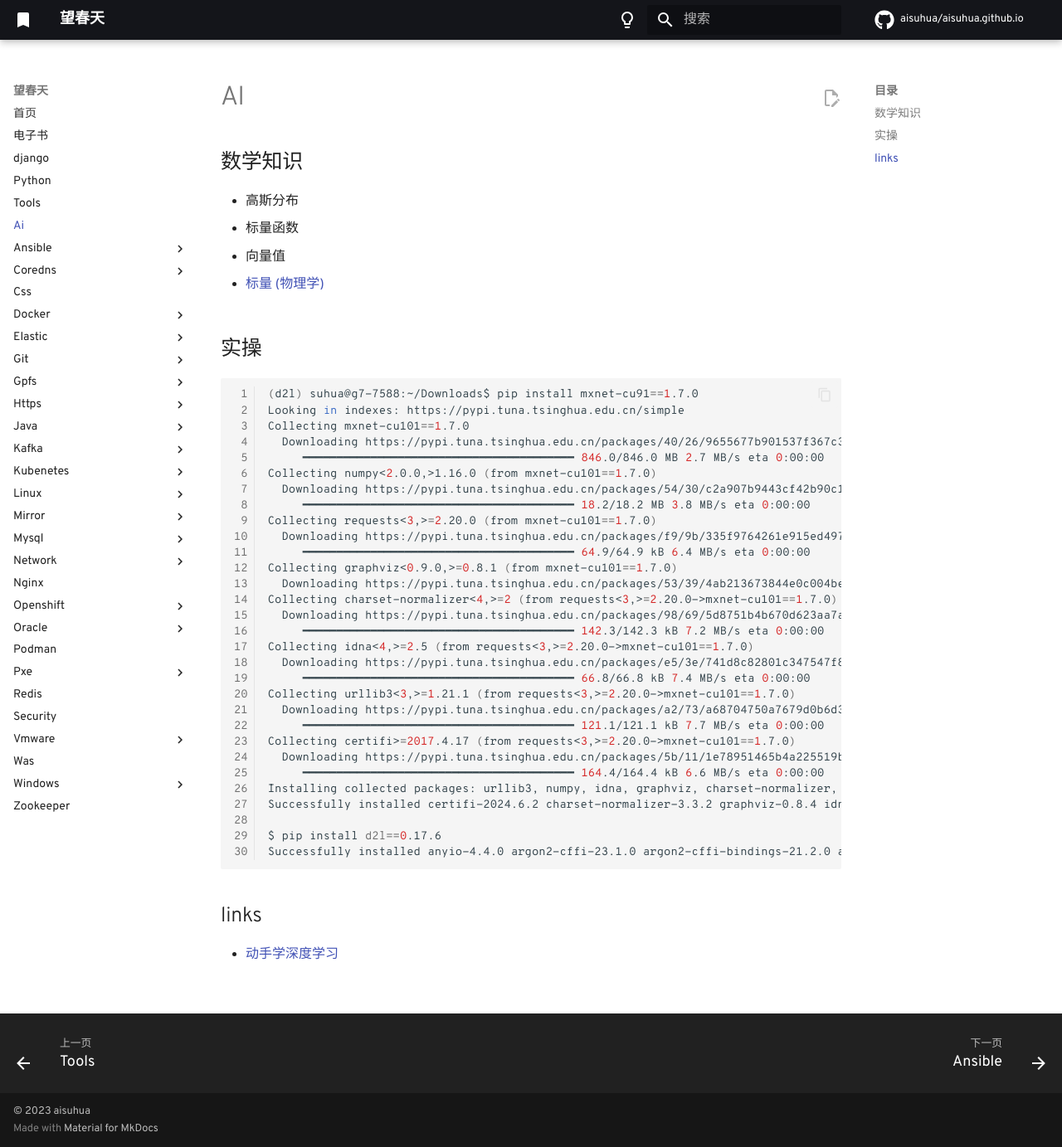
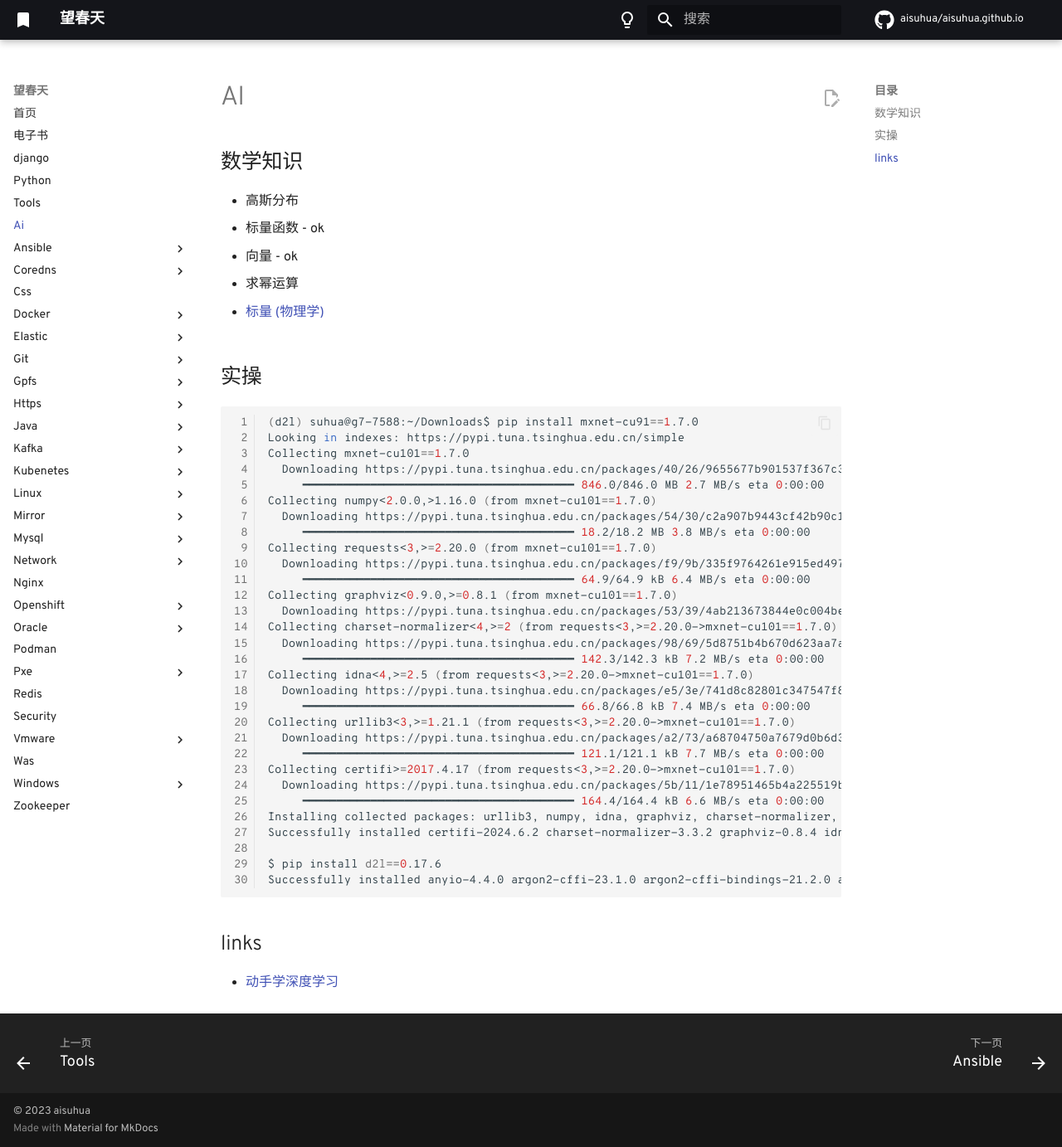
Before and after one commit to aisuhua/aisuhua.github.io, an MkDocs documentation site: the page built from docs/ai/README.md, in a window 1280 px wide and 1383 px high. Shown: the whole window at 83% size. Built offline with MkDocs 1.6.1 and Material for MkDocs 9.7.7, drawn with Linux system fonts in a browser that asks for light colours; comment, search, counter and statistics services are not loaded.

Commit message:
README.md

```diff
--- a/docs/ai/README.md
+++ b/docs/ai/README.md
@@ -3,8 +3,9 @@
 ## 数学知识
 
 - 高斯分布
-- 标量函数
-- 向量值
+- 标量函数 - ok
+- 向量 - ok
+- 求幂运算
 
 - [标量 (物理学)](https://zh.wikipedia.org/wiki/%E6%A0%87%E9%87%8F_(%E7%89%A9%E7%90%86%E5%AD%A6))
 
```
